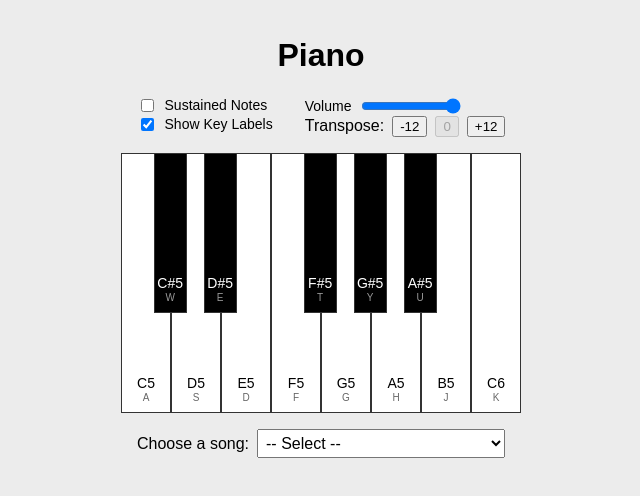
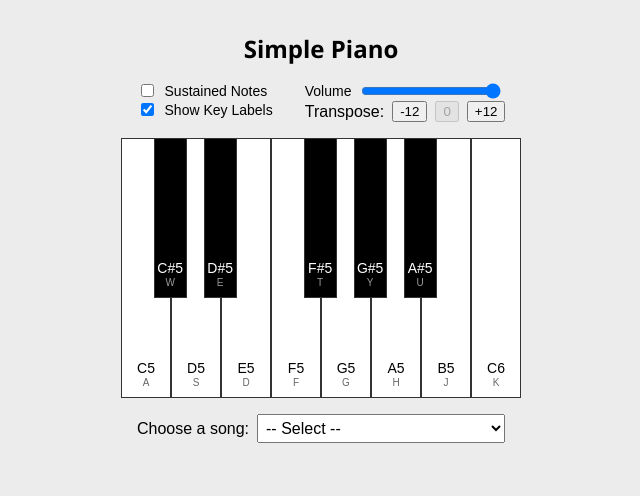
Before and after one commit to joshuakitong/piano-app, a React (Vite) app: page / in a window 1280 px wide. Shown: the top 496 px of the page, without its empty margins (319-959 px from the left). Built offline with nearby package versions, Linux system fonts and the light colour scheme.

Commit message:
refactor: minor ui tweaks

```diff
--- a/src/App.jsx
+++ b/src/App.jsx
@@ -52,8 +52,9 @@ function App() {
 
   return (
     <div className="app">
-      <h1>Piano</h1>
+      <h2 className="header">Simple Piano</h2>
 
+      <div className="control-panel">
         <ControlPanel
           sustain={sustain}
           showLabels={showLabels}
@@ -64,6 +65,7 @@ function App() {
           onVolumeChange={setVolume}
           onTranspose={(val) => setTranspose(val)}
         />
+      </div>
 
       <div className="piano">
         {keys.map((key, index) => (
--- a/src/components/ControlPanel.jsx
+++ b/src/components/ControlPanel.jsx
@@ -9,7 +9,7 @@ export default function ControlPanel({
   onTranspose
 }) {
   return (
-    <div className="control-panel">
+    <>
         <div>
             <label>
                 <input type="checkbox" checked={sustain} onChange={onToggleSustain} />
@@ -39,6 +39,6 @@ export default function ControlPanel({
                 <button onClick={() => onTranspose(12)} disabled={transpose === 12}>+12</button>
             </div>
         </div>
-    </div>
+    </>
   );
 }
--- a/src/piano.css
+++ b/src/piano.css
@@ -9,6 +9,11 @@ body {
   display: flex;
   flex-direction: column;
   align-items: center;
+}
+
+.header {
+  font-family:'Segoe UI';
+  margin: 1rem;
 }
 
 .piano {
@@ -61,7 +66,8 @@ button {
 }
 
 .control-panel input[type="range"] {
-  width: 100px;
+  width: 140px;
+  cursor: pointer;
 }
 
 .volume {
```
Lines whose indentation alone changed are shown as unchanged.
